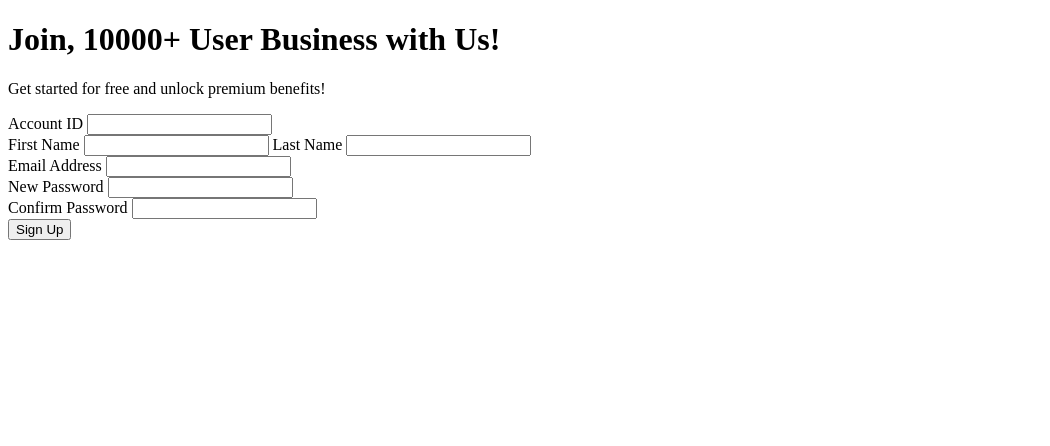
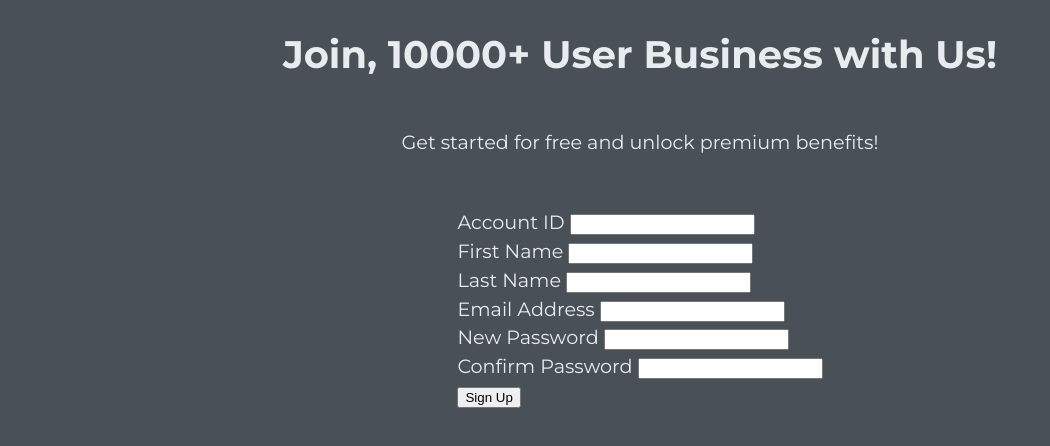
Before and after one commit to madhavmishra09/Gaming-Galactica, a plain HTML site: page index.html in a window 1280 px wide. Shown: the whole page, without its empty margins (0-1050 px from the left). Drawn offline with Linux system fonts and the light colour scheme; a web font is replaced by a local one.

Commit message:
Designing work has started and minor changes are done in foundation

```diff
--- a/index.html
+++ b/index.html
@@ -20,7 +20,7 @@
             <label for="accountid">Account ID</label>
             <input type="text" name="accountID" id="accountid" required><br>
             <label for="fname">First Name</label>
-            <input type="text" name="first_name"id="fname" required>
+            <input type="text" name="first_name"id="fname" required><br>
             <label for="lname">Last Name</label>
             <input type="text" name="last_name"id="lname" required><br>
             <label for="email">Email Address</label>
--- a/styles.css
+++ b/styles.css
@@ -0,0 +1,29 @@
+@import url('https://fonts.googleapis.com/css2?family=Montserrat:ital,wght@0,100..900;1,100..900&family=Roboto:ital,wght@0,100;0,300;0,400;0,500;0,700;0,900;1,100;1,300;1,400;1,500;1,700;1,900&family=Special+Gothic+Expanded+One&display=swap');
+body{
+    background-color: #495057;
+    color:#e9ecef;
+    font-family:  'Montserrat', sans-serif;
+    font-size: 1.2rem;
+    line-height: 1.5;
+    margin: 0;
+}
+.title{
+    display: flex;
+    flex-direction: column;
+    justify-content: center;
+    align-items: center;
+
+}
+.subtitle{
+    display: flex;
+    flex-direction: column;
+    justify-content: center;
+    align-items: center;
+}
+.login-form{
+    display: flex;
+    flex-direction: column;
+    justify-content: center;
+    align-items: center;
+    margin: 2rem 2rem 2rem 2rem;
+}
```
